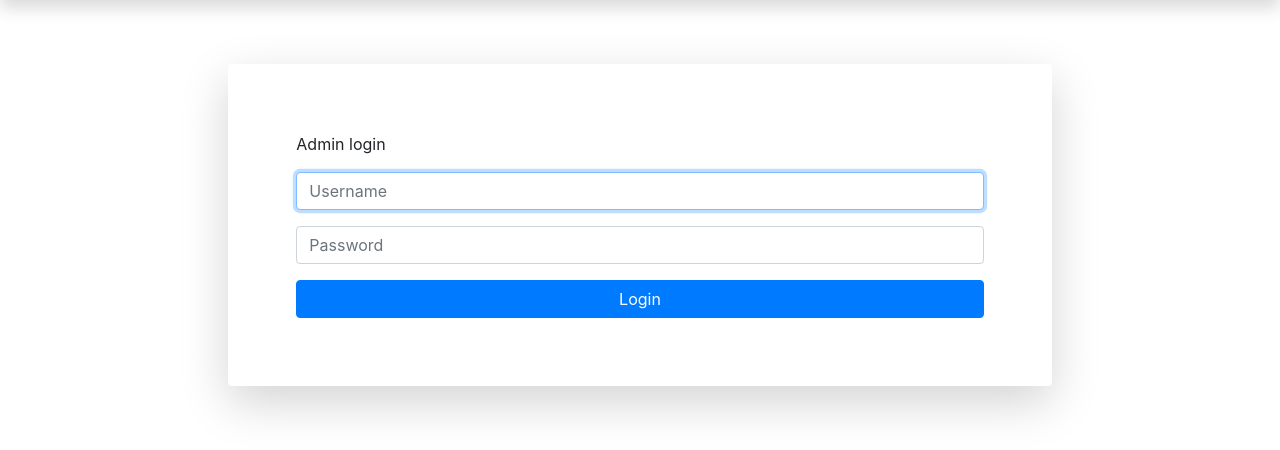
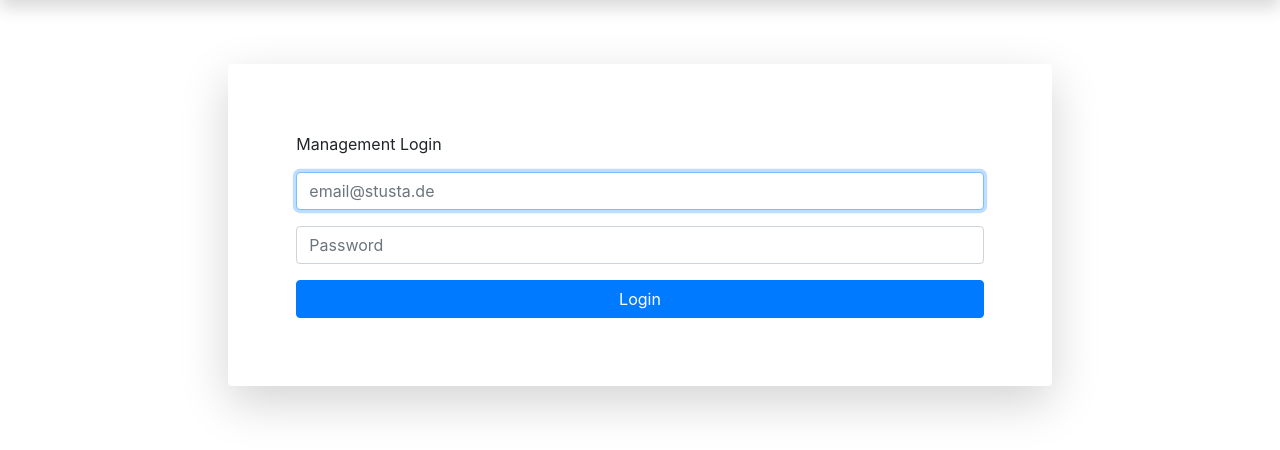
Before and after one commit to stustanet/wahlfang, a Django app: page /management/login in a window 1280 px wide. Shown: the part 56-506 px from the top of the page. Run offline with Django 3.2, Linux system fonts and the light colour scheme; some libraries are stand-ins or nearby versions.

Commit message:
improve management login

```diff
--- a/management/templates/management/login.html
+++ b/management/templates/management/login.html
@@ -10,22 +10,13 @@
             <form class="user" action="{% url "management:login" %}" method="post">
               {% csrf_token %}
               <div class="form-group">
-                <label>Admin login</label>
+                <label>Management Login</label>
               </div>
-{#              {% if form.non_field_errors %}#}
-{#                <div class="alert alert-block alert-danger">#}
-{#                  <ul class="m-0">#}
-{#                    {% for error in form.non_field_errors %}#}
-{#                      <li>{{ error }}</li>#}
-{#                    {% endfor %}#}
-{#                  </ul>#}
-{#                </div>#}
-{#              {% endif %}#}
               <div class="form-group">
                 <input type="text" class="form-control form-control-user"
                        id="id_username"
                        name="{{ form.username.name }}"
-                       placeholder="Username"
+                       placeholder="email@stusta.de"
                        autofocus="true"
                        required="true">
                 {% if form.username.errors %}
```
